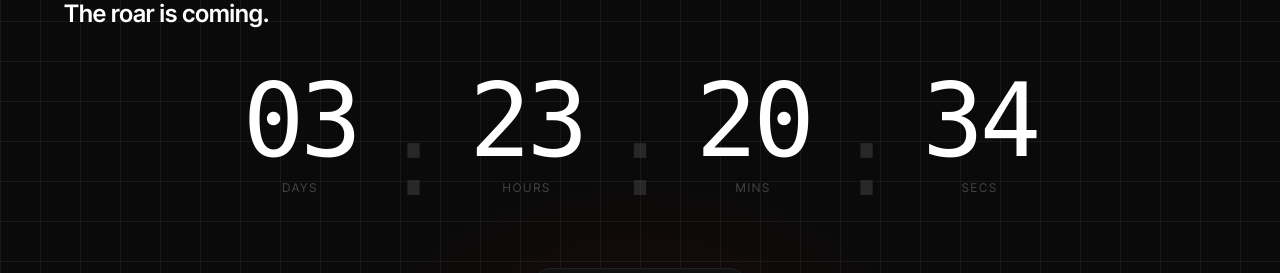
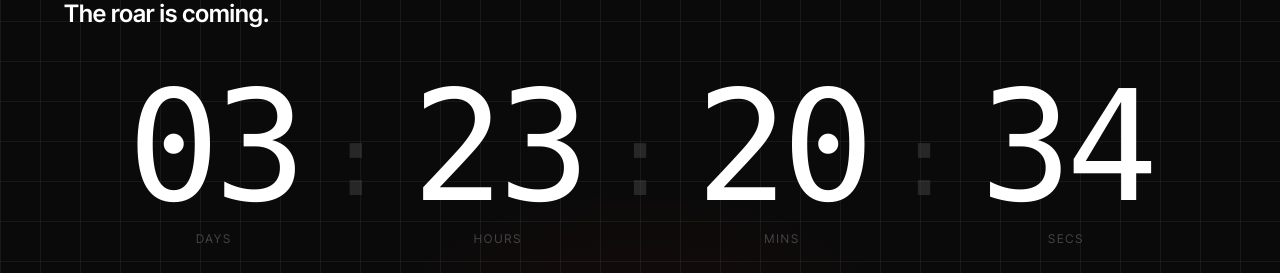
Before and after one commit to kirandandge5301/f1-countdown, a React (Vite) app: page / in a window 1280 px wide. Shown: the part 290-563 px from the top of the page. Built offline with nearby package versions, Linux system fonts and the light colour scheme; no server answers.

Commit message:
Update CountdownDisplay.tsx

```diff
--- a/src/components/CountdownDisplay.tsx
+++ b/src/components/CountdownDisplay.tsx
@@ -21,7 +21,7 @@ export default function CountdownDisplay({ targetTime, size = 'hero', showLabels
     );
   }
 
-  const digitClass = "font-mono text-[clamp(48px,8vw,110px)] font-light text-[var(--text-hero-countdown)] tracking-[-0.04em] leading-none tabular-nums";
+  const digitClass = "font-mono text-[clamp(44px,10vw,120px)] md:text-[clamp(60px,12vw,160px)] font-light text-[var(--text-hero-countdown)] tracking-[-0.04em] leading-none tabular-nums";
   const separatorClass = "font-mono text-[clamp(40px,8vw,100px)] font-light text-[var(--text-tertiary)] opacity-50 self-start pt-[clamp(8px,1.5vw,16px)]";
   const labelClass = "text-xs tracking-[0.15em] text-[var(--text-tertiary)] uppercase text-center mt-2";
 
```
